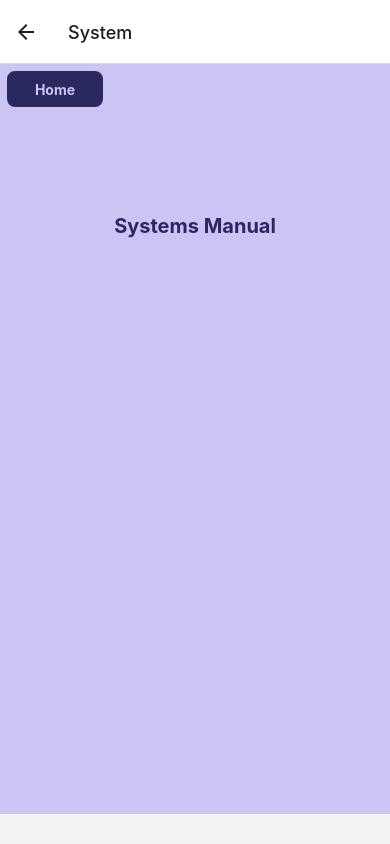
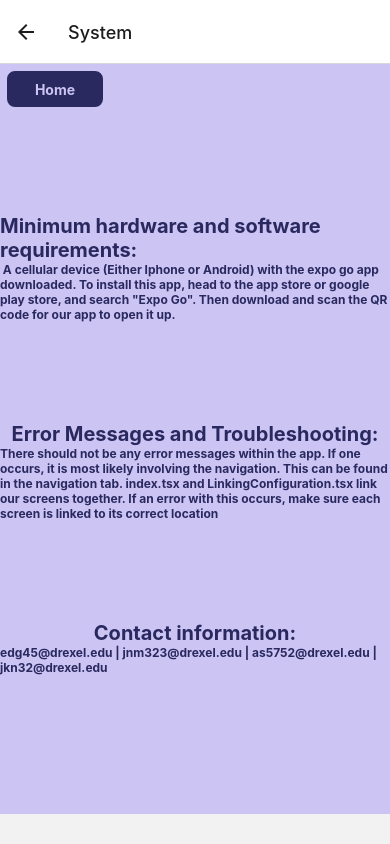
Before and after one commit to ethang17/Me-Lody, a React Native app: screen /System in a window 390 px wide. Built offline with nearby package versions, Linux system fonts and the light colour scheme; what expo-linking would draw is missing.

Commit message:
Systems Screen

```diff
--- a/screens/SystemsScreen.tsx
+++ b/screens/SystemsScreen.tsx
@@ -13,7 +13,12 @@ export default function SystemsScreen({ navigation }: RootStackScreenProps<'Syst
 
                     <Text style = {styles.buttonText}>Home</Text>
                 </Pressable>
-            <Text style = {styles.title}>Systems Manual</Text>
+            <Text style = {styles.title}>Minimum hardware and software requirements:</Text>
+            <Text style = {styles.otherText}> A cellular device (Either Iphone or Android) with the expo go app downloaded. To install this app, head to the app store or google play store, and search "Expo Go". Then download and scan the QR code for our app to open it up.</Text>
+            <Text style = {styles.title}>Error Messages and Troubleshooting:</Text>
+            <Text style = {styles.otherText}>There should not be any error messages within the app. If one occurs, it is most likely involving the navigation. This can be found in the navigation tab. index.tsx and LinkingConfiguration.tsx link our screens together. If an error with this occurs, make sure each screen is linked to its correct location</Text>
+            <Text style = {styles.title}>Contact information:</Text>
+            <Text style = {styles.otherText}>edg45@drexel.edu | jnm323@drexel.edu | as5752@drexel.edu | jkn32@drexel.edu </Text>
             </View>
         </ScrollView>
     )
```
Also changed, not shown: package.json (+22 -20 lines), 2 other files (tests, documents, lock files or other folders).
